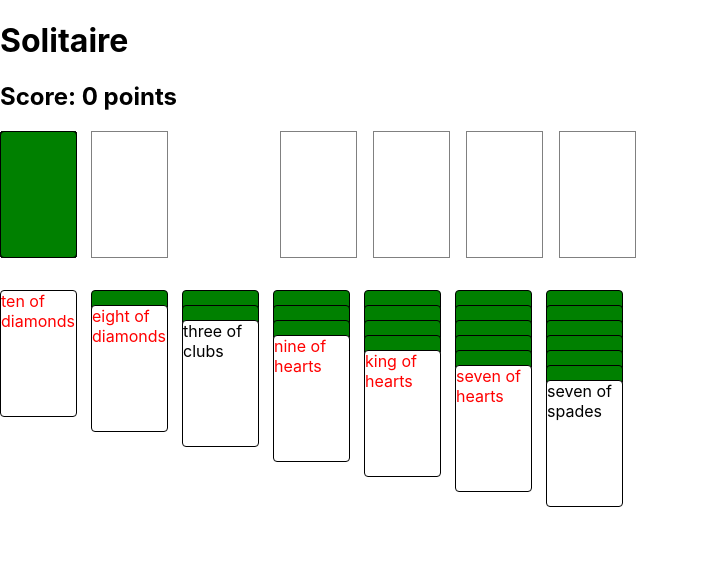
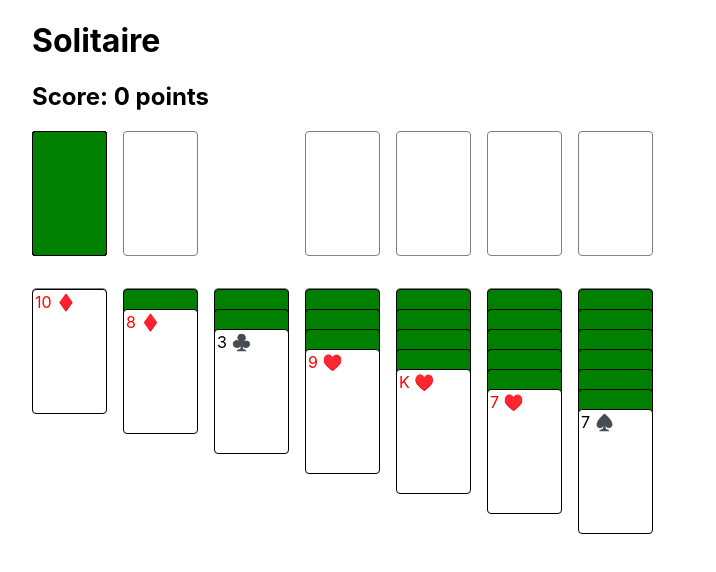
Before and after one commit to brhue/klondike, a React (Vite) app: page / in a window 1280 px wide. Shown: the top 572 px of the page, without its empty margins (0-716 px from the left). Built offline with nearby package versions, Linux system fonts and the light colour scheme.

Commit message:
Styling updates

```diff
--- a/src/App.jsx
+++ b/src/App.jsx
@@ -1,4 +1,27 @@
 import { useState } from 'react'
+
+const rankSymbols = {
+  ace: 'A',
+  two: '2',
+  three: '3',
+  four: '4',
+  five: '5',
+  six: '6',
+  seven: '7',
+  eight: '8',
+  nine: '9',
+  ten: '10',
+  jack: 'J',
+  queen: 'Q',
+  king: 'K',
+}
+
+const suitSymbols = {
+  heart: '♥️',
+  diamond: '♦️',
+  club: '♣️',
+  spade: '♠️',
+}
 
 const ranks = {
   ace: 1,
@@ -52,6 +75,8 @@ function isValidFoundationMove(card, destinationCard) {
 }
 
 function Card({ rank, suit, style, faceUp, id, isSelected }) {
+  let rankSymbol = rankSymbols[rank]
+  let suitSymnbol = suitSymbols[suit]
   return (
     <div
       className="card"
@@ -60,6 +85,7 @@ function Card({ rank, suit, style, faceUp, id, isSelected }) {
         position: 'absolute',
         width: '75px',
         height: '125px',
+        padding: '2px',
         borderRadius: '4px',
         border: isSelected ? '2px solid gold' : '1px solid black',
         backgroundColor: faceUp ? 'white' : 'green',
@@ -67,7 +93,7 @@ function Card({ rank, suit, style, faceUp, id, isSelected }) {
         ...style,
       }}
     >
-      {faceUp ? `${rank} of ${suit}s` : null}
+      {faceUp ? `${rankSymbol} ${suitSymnbol}` : null}
     </div>
   )
 }
@@ -109,7 +135,11 @@ function App() {
   let { score, stock, waste, foundations, tableaux } = gameState
 
   return (
-    <>
+    <div
+      style={{
+        marginLeft: '2rem',
+      }}
+    >
       <h1>Solitaire</h1>
       <h2>Score: {score} points</h2>
       <div
@@ -346,7 +376,7 @@ function App() {
             style={{
               display: 'flex',
               gap: '1rem',
-              marginRight: '6rem',
+              marginRight: 'calc(1rem + 75px)',
             }}
           >
             <div
@@ -355,11 +385,20 @@ function App() {
                 width: '75px',
                 height: '125px',
                 position: 'relative',
+                border: '1px solid gray',
+                borderRadius: '4px',
+                display: 'flex',
+                justifyContent: 'center',
+                alignItems: 'center',
               }}
             >
-              {stock.map((card) => {
-                return <Card key={card.id} {...card} isSelected={card.id === selectedCard?.id} />
-              })}
+              {stock.length ? (
+                stock.map((card) => {
+                  return <Card key={card.id} {...card} isSelected={card.id === selectedCard?.id} />
+                })
+              ) : (
+                <p>Reset</p>
+              )}
             </div>
             <div
               className="waste"
@@ -368,6 +407,10 @@ function App() {
                 height: '125px',
                 position: 'relative',
                 border: '1px solid gray',
+                borderRadius: '4px',
+                display: 'flex',
+                justifyContent: 'center',
+                alignItems: 'center',
               }}
             >
               {waste.map((card) => {
@@ -390,8 +433,12 @@ function App() {
                   key={i}
                   style={{
                     border: '1px solid gray',
+                    borderRadius: '4px',
                     width: '75px',
                     height: '125px',
+                    display: 'flex',
+                    justifyContent: 'center',
+                    alignItems: 'center',
                   }}
                 >
                   {foundation.map((card) => {
@@ -419,18 +466,23 @@ function App() {
                   width: '75px',
                   height: '125px',
                   position: 'relative',
+                  border: '1px solid gray',
+                  borderRadius: '4px',
+                  display: 'flex',
+                  justifyContent: 'center',
+                  alignItems: 'center',
                 }}
               >
                 {tableau.map((card, i) => {
                   let isSelected = card.id === selectedCard?.id
-                  return <Card key={card.id} {...card} style={{ top: `${i * 15}px` }} isSelected={isSelected} />
+                  return <Card key={card.id} {...card} style={{ top: `${i * 20}px` }} isSelected={isSelected} />
                 })}
               </div>
             )
           })}
         </div>
       </div>
-    </>
+    </div>
   )
 }
 
--- a/src/index.css
+++ b/src/index.css
@@ -1,13 +1,17 @@
+*,
+*:after,
+*:before {
+  box-sizing: border-box;
+}
+
 body {
   margin: 0;
-  font-family: -apple-system, BlinkMacSystemFont, 'Segoe UI', 'Roboto', 'Oxygen',
-    'Ubuntu', 'Cantarell', 'Fira Sans', 'Droid Sans', 'Helvetica Neue',
-    sans-serif;
+  font-family: -apple-system, BlinkMacSystemFont, 'Segoe UI', 'Roboto', 'Oxygen', 'Ubuntu', 'Cantarell', 'Fira Sans',
+    'Droid Sans', 'Helvetica Neue', sans-serif;
   -webkit-font-smoothing: antialiased;
   -moz-osx-font-smoothing: grayscale;
 }
 
 code {
-  font-family: source-code-pro, Menlo, Monaco, Consolas, 'Courier New',
-    monospace;
+  font-family: source-code-pro, Menlo, Monaco, Consolas, 'Courier New', monospace;
 }
```
